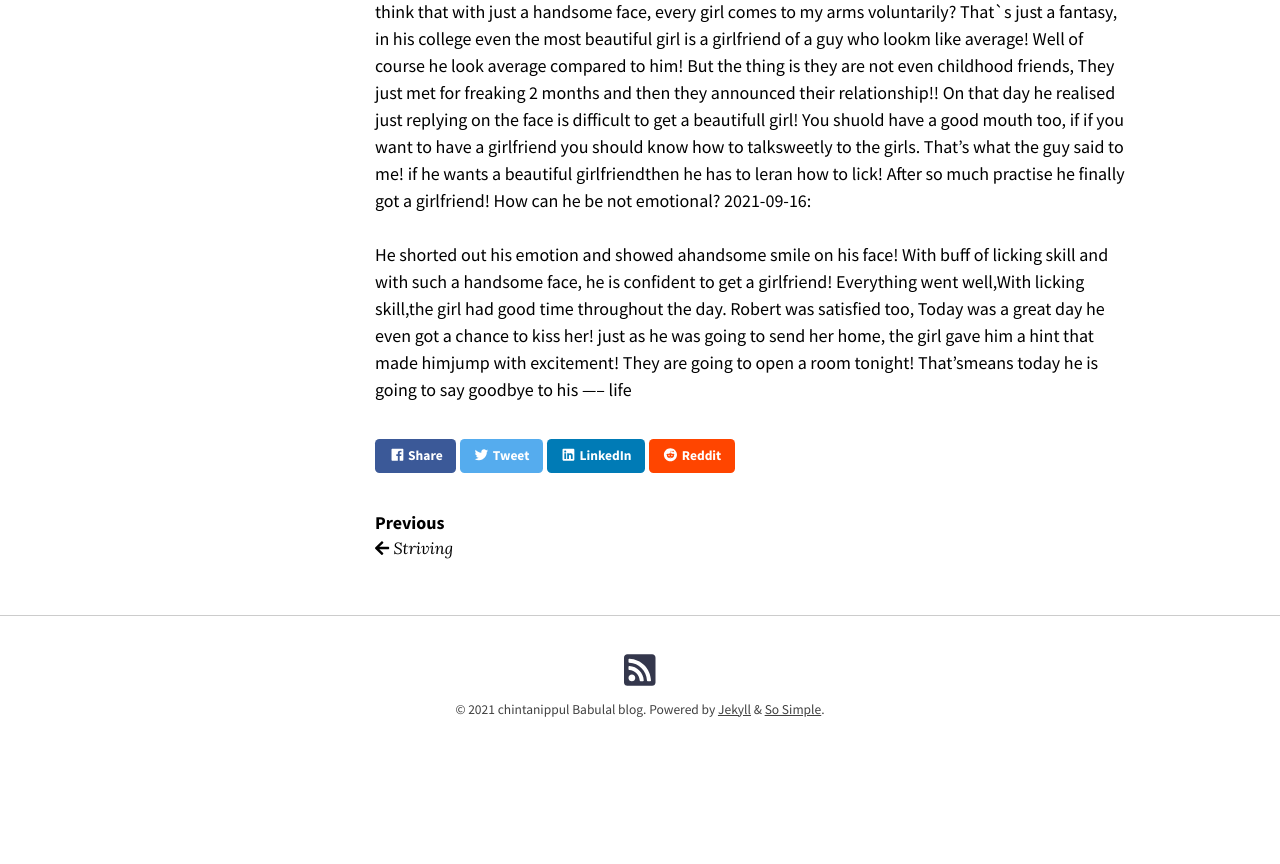
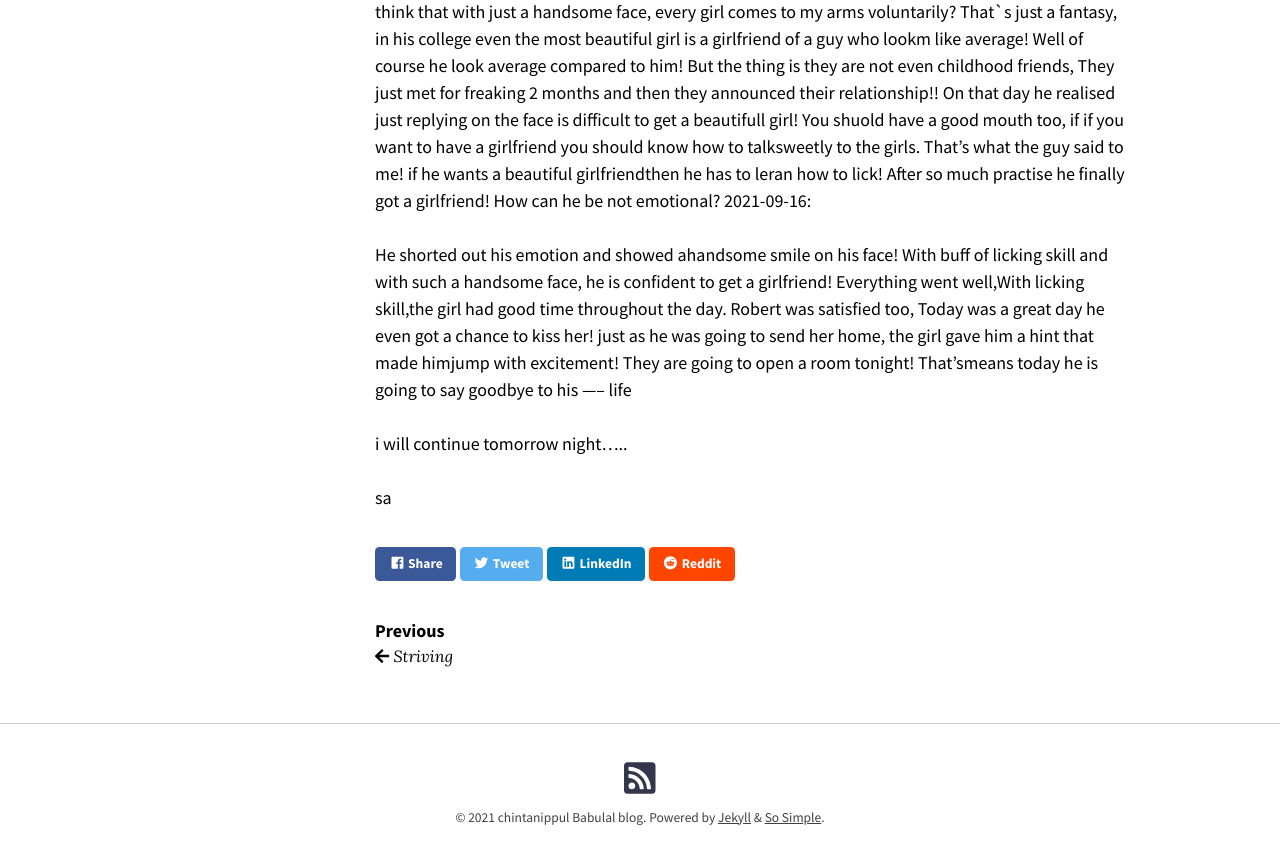
Before and after one commit to skbabulal/skbabulal.github.io, a Jekyll site: the page built from _posts/2021-09-14-Welcome.md, in a window 1280 px wide and 900 px high, scrolled down 636 px. Shown: the top 864 px of the window. Built offline with Jekyll 4.4.1, drawn with Linux system fonts in a browser that asks for light colours; nearby versions of some CDN libraries; before the commit the page ends 1428 px from its top, so only the background shows below that.

Commit message:
sample blog

```diff
--- a/_posts/2021-09-14-Welcome.md
+++ b/_posts/2021-09-14-Welcome.md
@@ -42,3 +42,7 @@ Robert was satisfied too, Today was a great day he even got a chance to kiss her
 just as he  was going to send her home, the girl gave him a hint that made himjump with excitement!
 They are going to open a room tonight!
 That'smeans today he is going to say goodbye to his ----- life
+
+i will continue tomorrow night.....
+
+sa
```
